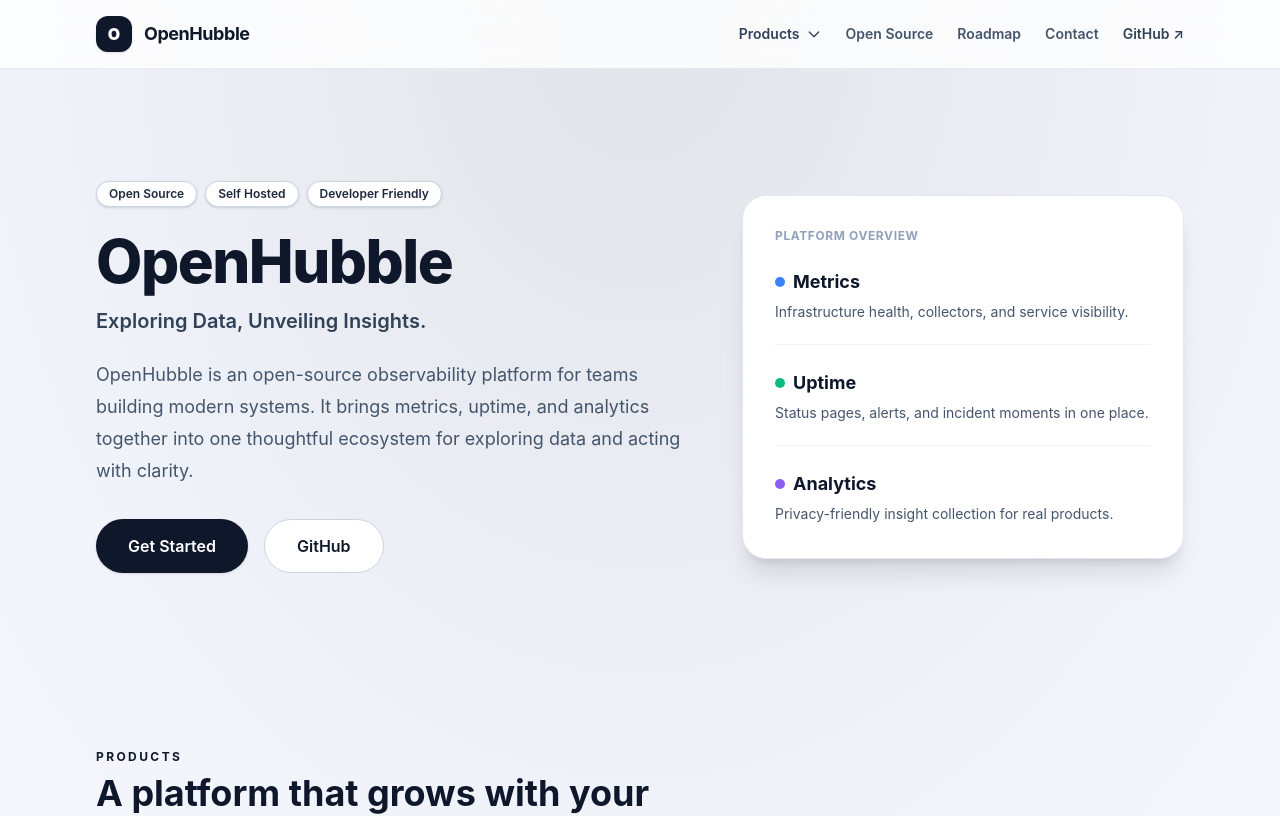
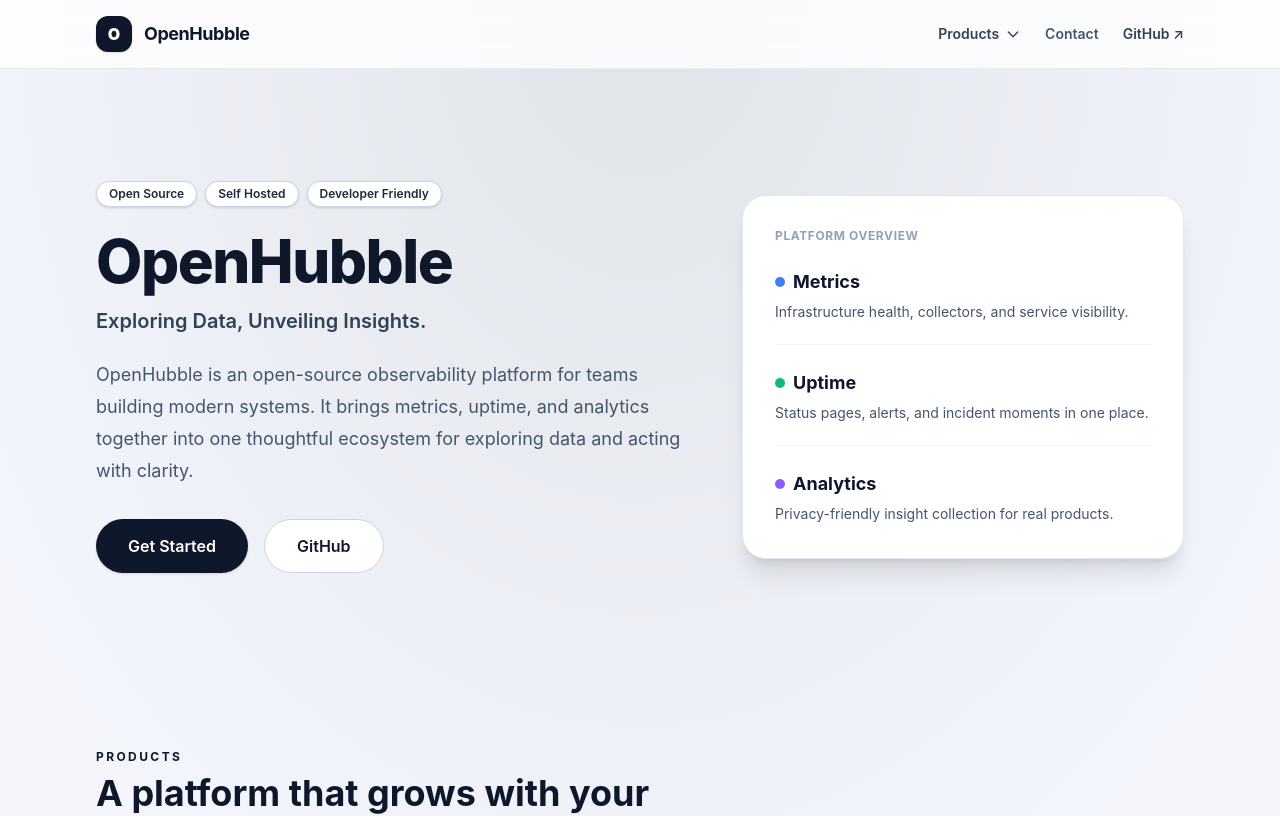
Before and after one commit to BlackIQ/landing, a Next.js app: page / in a window 1280 px wide. Shown: the top 816 px of the page. Built offline with nearby package versions, Linux system fonts and the light colour scheme.

Commit message:
Comment open-source and roadmap stuff

```diff
--- a/src/app/page.tsx
+++ b/src/app/page.tsx
@@ -132,12 +132,12 @@ export default function Home() {
               </div>
             </div>
 
-            <Link href="#opensource" className="transition hover:text-black">
+            {/* <Link href="#opensource" className="transition hover:text-black">
               Open Source
             </Link>
             <Link href="#roadmap" className="transition hover:text-black">
               Roadmap
-            </Link>
+            </Link> */}
             <Link href="#contact" className="transition hover:text-black">
               Contact
             </Link>
```
